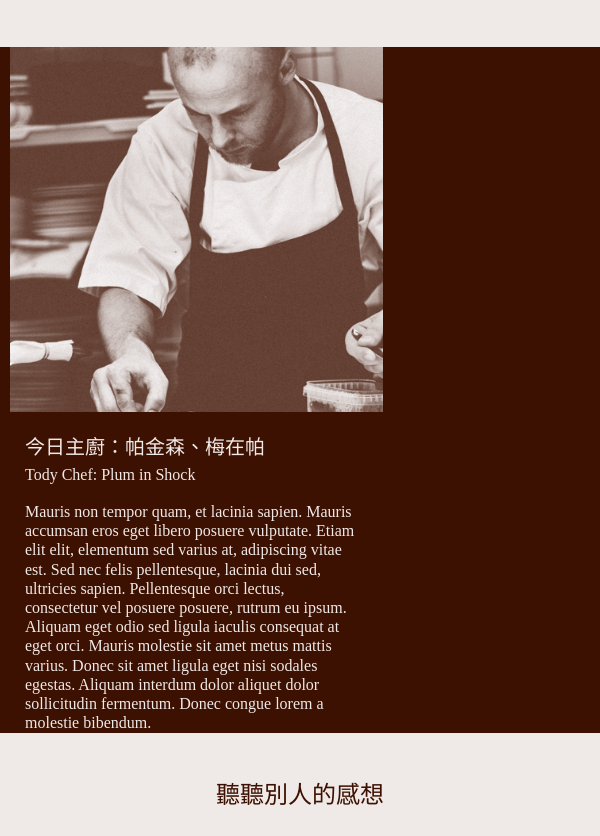
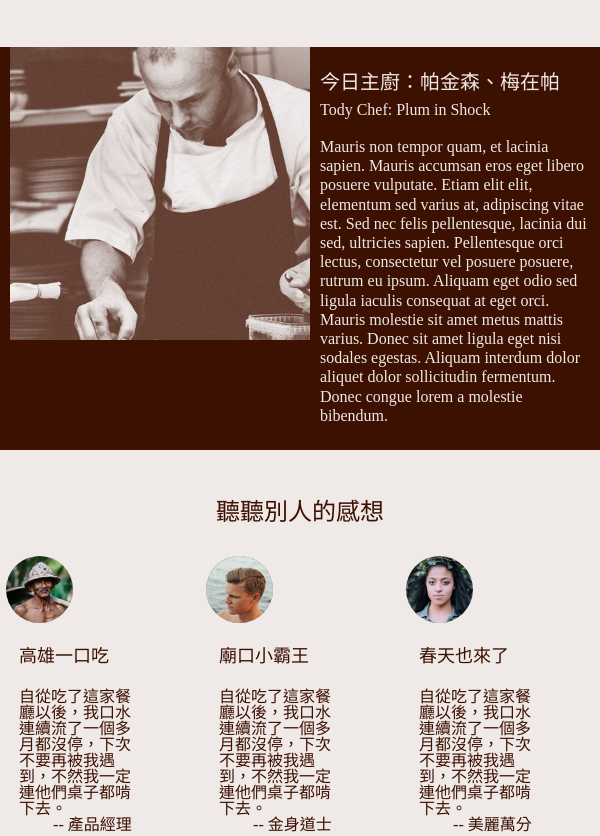
Before and after one commit to wan0/hex_restaurant, a plain HTML site: page index.html in a window 600 px wide. Shown: the part 963-1799 px from the top of the page. Drawn offline with Linux system fonts and the light colour scheme.

Commit message:
update2
Signed-off-by: wan0 <wanling.grace@gmail.com>

```diff
--- a/sass/_index.scss
+++ b/sass/_index.scss
@@ -224,7 +224,19 @@ body {
                 }
                 .chef_right {
                     max-width: 330px;
-                    margin-top: 25px
+                    margin-top: 25px;
+                }
+            }
+        }
+        @media only screen and (min-width: 415px) and (max-width:767px) {
+            .chef_wrap {
+                img {
+                    width: 50%;
+                    //margin: auto;
+                }
+                .chef_right {
+                    width: 45%;
+                    margin: 25px 10px;
                 }
             }
         }
--- a/sass/page/_cart.scss
+++ b/sass/page/_cart.scss
@@ -30,6 +30,12 @@
                 background: $Brown;
                 color: white;
             }
+        }
+        @media (max-width: 768px) {
+
+        }
+        @media (min-width: 415px) and (max-width:767px) {
+            width: 25%;
         }
         @media (max-width: 414px) {
             width: 96%;
```
Also changed, not shown: css/all.css.
